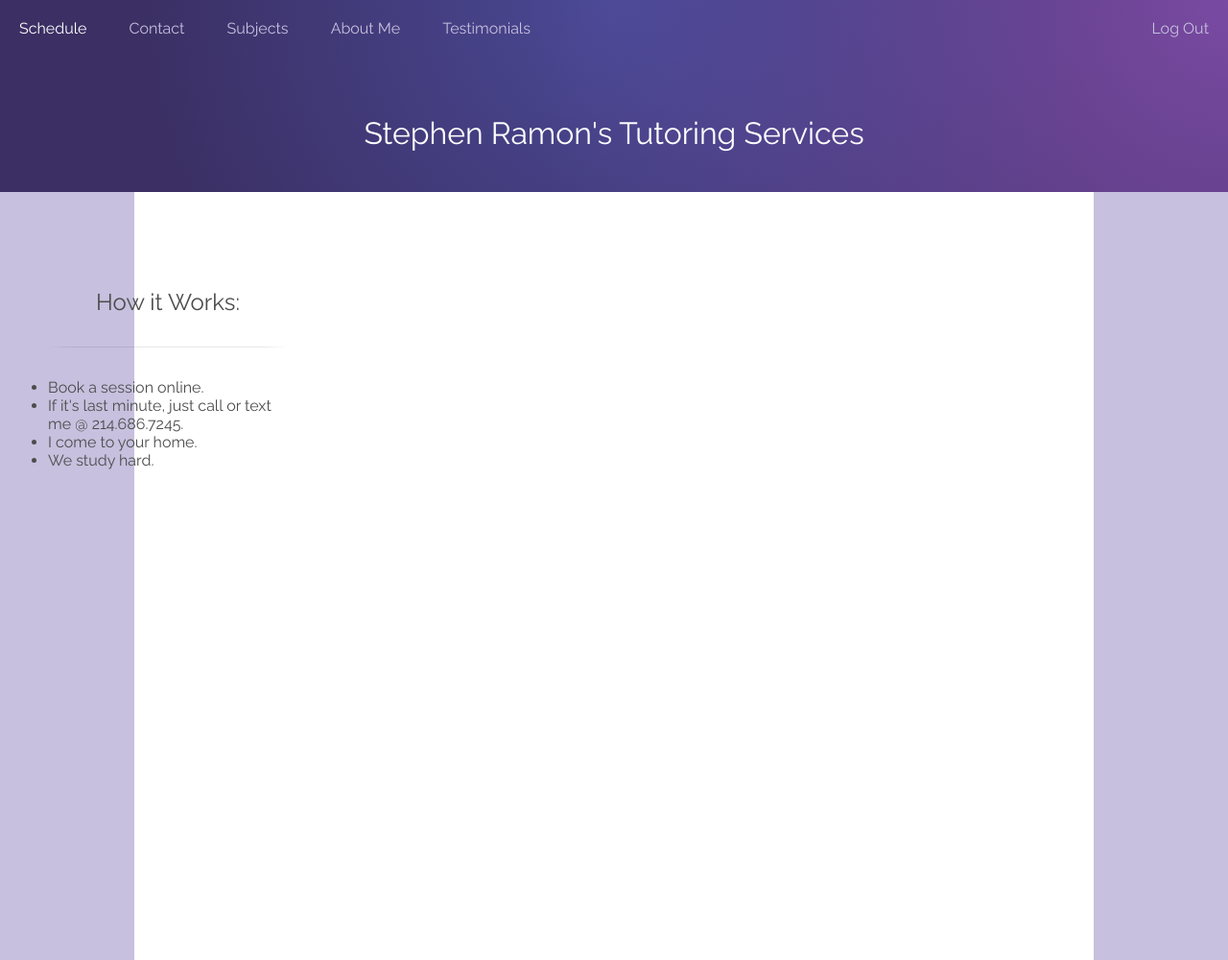
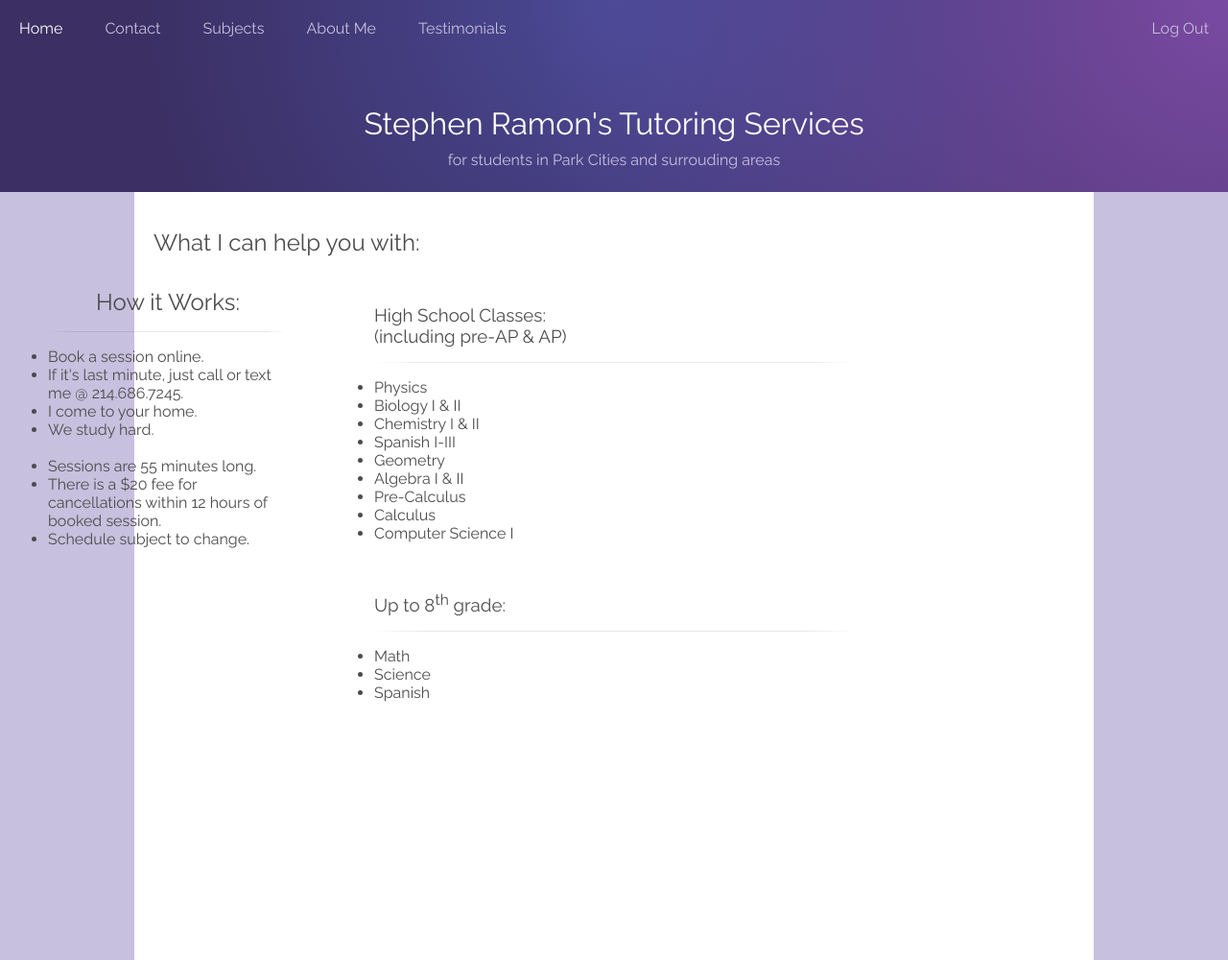
Before and after one commit to mpieces/stephens-tutoring-final, a Rails app: page /subjects in a window 1280 px wide. Shown: the whole page at 96% size. Run offline with Rails 7, Linux system fonts and the light colour scheme; style sheets or scripts are compiled from the project's sources; some libraries are stand-ins or nearby versions.

```diff
--- a/app/assets/stylesheets/application.css
+++ b/app/assets/stylesheets/application.css
@@ -66,15 +66,22 @@ body {
 #title {
   font-family: "Raleway", sans-serif;
   font-size: 2em;
-  font-weight: ;
   color: white;
   font-weight: lighter;
-  /*line-height: 52px;*/
   text-align: center;
-  padding-top: 120px;
+  padding-top: 110px;
 
 }
 
+#subtitle {
+  font-family: "Raleway", sans-serif;
+  font-size: 1em;
+  font-weight: lighter;
+  color: #c7c0de;
+  text-align: center;
+  padding-top: 10px;
+
+}
 #navbar ul {
   position: absolute;
   top: 0;
@@ -139,16 +146,16 @@ ul, li, p {
   font-size: 1em;
 }
 
-h1 {
+h1, h2, h3 {
   font-family: "Raleway", sans-serif;
   color: #4c4c4c;
   font-weight: lighter;
-  font-size: 1.5em;
+  /*font-size: 1.5em;*/
 }
 
 hr {
     height: 1px;
-    margin: 2em 0;
+    margin: 1em 0;
     border: 0;
     background: -webkit-linear-gradient(left, transparent, rgba(0,0,0,0.09) 10%, rgba(0,0,0,0.09) 90%, transparent);
 }
@@ -177,9 +184,33 @@ hr {
   text-align: center;
 }
 
-#calendar {
+#book:hover {
+  background: #3b2f63;
+}
+
+/*#calendar {
   position: absolute;
   top: 300px;
   right: 25%;
   left: 25%;
+}*/
+
+#contact {
+  text-align: center;
 }
+
+.subjects {
+  width: 500px;
+  display: block;
+  margin-top: 50px;
+  margin-bottom: 50px;
+  margin-left: auto;
+  margin-right: auto;
+}
+
+#about {
+  width: 500px;
+  margin-left: auto;
+  margin-right: auto;
+
+}
--- a/app/views/home/subjects.html.erb
+++ b/app/views/home/subjects.html.erb
@@ -0,0 +1,28 @@
+<br>
+<h2>What I can help you with:</h2>
+<div class="subjects">
+  <h3>High School Classes:</h3>
+  <h3>(including pre-AP & AP)</h3>
+  <hr>
+  <ul>
+    <li>Physics</li>
+    <li>Biology I & II</li>
+    <li>Chemistry I & II</li>
+    <li>Spanish I-III</li>
+    <li>Geometry</li>
+    <li>Algebra I & II</li>
+    <li>Pre-Calculus</li>
+    <li>Calculus</li>
+    <li>Computer Science I</li>
+  </ul>
+</div>
+
+<div class="subjects">
+  <h3>Up to 8<sup>th</sup> grade:</h3>
+  <hr>
+  <ul>
+    <li>Math</li>
+    <li>Science</li>
+    <li>Spanish</li>
+  </ul>
+</div>
--- a/app/views/layouts/application.html.erb
+++ b/app/views/layouts/application.html.erb
@@ -10,10 +10,11 @@
 <body>
   <div id="header">
     <div id="title">Stephen Ramon's Tutoring Services</div>
+    <div id="subtitle">for students in Park Cities and surrouding areas</div>
   </div>
   <div id="navbar">
     <ul>
-      <li><a href="/">Schedule</a></li>
+      <li><a href="/">Home</a></li>
       <li><a href="/contact">Contact</a></li>
       <li><a href="/subjects">Subjects</a></li>
       <li><a href="/about">About Me</a></li>
@@ -28,13 +29,17 @@
   </div>
 
   <div id="home">
-    <h1>How it Works:</h1>
+    <h2>How it Works:</h2>
     <hr>
     <ul>
       <li>Book a session online.</li>
       <li>If it's last minute, just call or text me @ 214.686.7245.</li>
       <li>I come to your home.</li>
       <li>We study hard.</li>
+      <br>
+      <li>Sessions are 55 minutes long.</li>
+      <li>There is a $20 fee for cancellations within 12 hours of booked session.</li>
+      <li>Schedule subject to change.</li>
     </ul>
   </div>
 
```
Also changed, not shown: app/views/home/about.html.erb (+8 -0 lines), app/views/home/contact.html.erb (+9 -7 lines), app/views/home/index.html.erb (+4 -4 lines), app/assets/images/hp-logo.png (added), app/assets/images/uva-logo.png (added).
